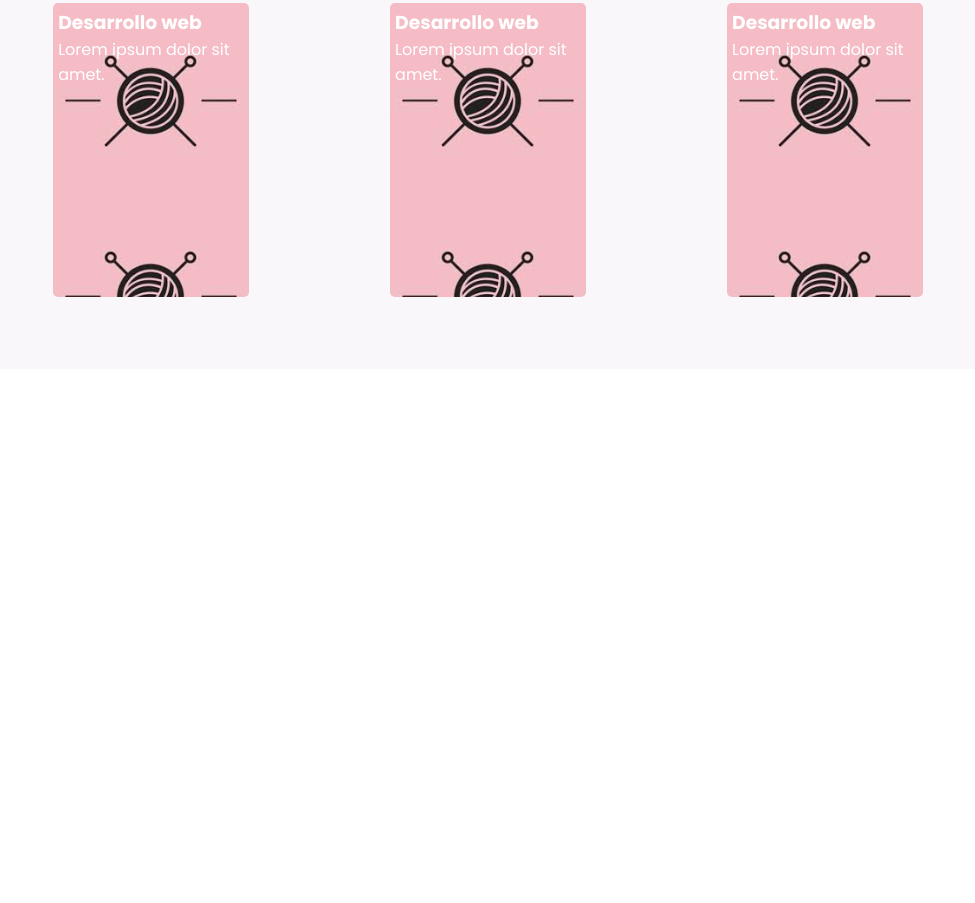
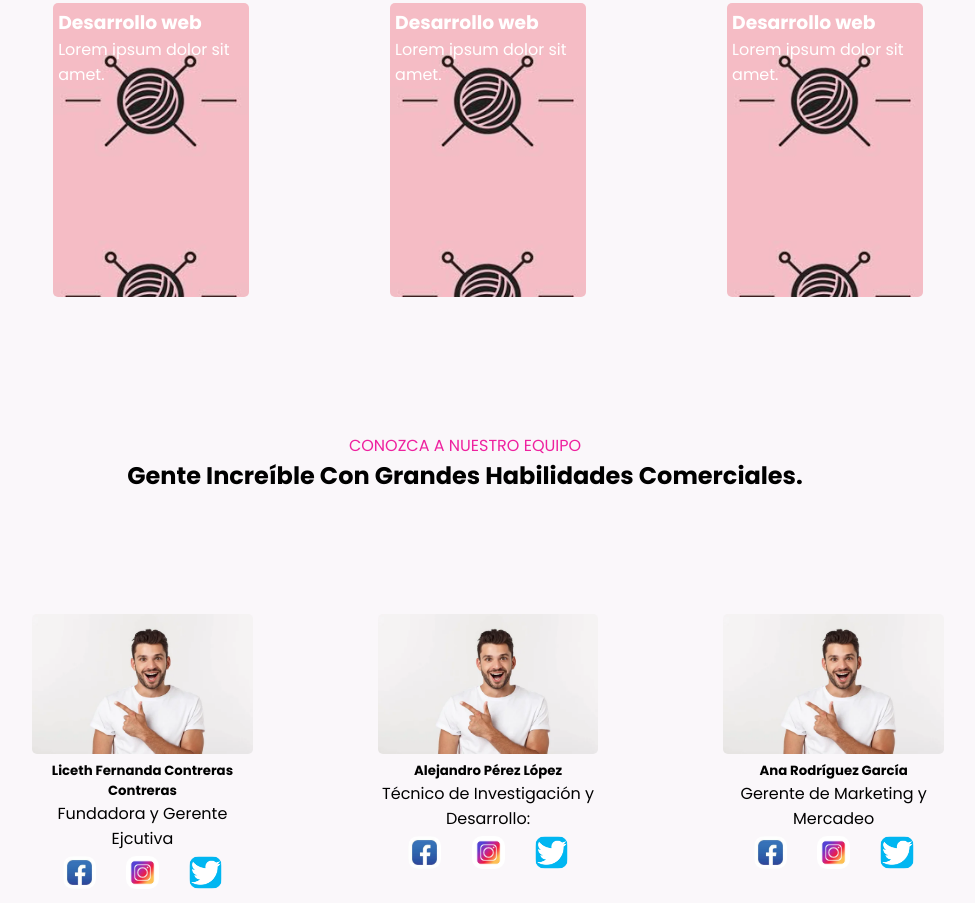
Before and after one commit to Lifercon/ClaseLunes, a plain HTML site: page index.html in a window 1280 px wide. Shown: the part 4137-5040 px from the top of the page, without its empty margins (175-1150 px from the left). Before the commit the page ends 4506 px from the top, so only its background shows below. Drawn offline with Linux system fonts and the light colour scheme.

Commit message:
nuestro equipo

```diff
--- a/css/estilo.css
+++ b/css/estilo.css
@@ -460,3 +460,89 @@ header{
     transition: all ease-in-out .7s;
     box-shadow: 1px 3px 41px -10px var(--main_color-primary);
 }
+
+/* /EQUIPO/ */
+.container_equipo{
+    display: flex;
+    flex-direction: column;
+    padding: 5%;
+    background-color: #faf7fa;
+}
+
+.container_title_equipo{
+    text-align: center;
+}
+.container_title_equipo p{
+    color: var(--color_text-secundary);
+}
+.container_title_equipo h5{
+    color: var(--color_text-secundary);
+}
+
+.content_equipo{
+    display: flex;
+    flex-direction: row;
+    margin: 2%;
+    text-align: center;
+    align-items: center;
+    justify-content: space-evenly;
+    width: 100%;
+    height: 300px;
+}
+.first_member{
+    height: 50%;
+    width: 20%;
+    margin-top: 35px;
+    text-align: center;
+    padding: 5px;
+    flex-direction: colum;
+
+}
+.first_member_img{
+    border-radius: 5px;
+    height: 100%;
+    width: 100%;
+}
+.second_member{
+    height: 50%;
+    width: 20%;
+    margin-top: 35px;
+    text-align: center;
+    padding: 5px;
+    flex-direction: colum;
+}
+.second_member_img{
+    border-radius: 5px;
+    height: 100%;
+    width: 100%;
+
+}
+.third_member{
+    height: 50%;
+    width: 20%;
+    margin-top: 35px;
+    text-align: center;
+    padding: 5px;
+    flex-direction: colum;
+
+}
+.third_member_img{
+    border-radius: 5px;
+    height: 100%;
+    width: 100%;
+}
+.social{
+    display: flex;
+    justify-content: space-evenly;
+}
+.social_icons{
+    border-radius: 30%;
+    height: 15%;
+    width: 15%;
+    margin-top: 5px;
+}
+.social_icons:hover{
+    transform: scale(1.1);
+    transition: all ease-in-out .6s;
+    box-shadow: 1px 3px 41px -10px var(--main_color-primary);
+}
--- a/index.html
+++ b/index.html
@@ -205,6 +205,48 @@
                     </div>
                 </div>
             </div>
+            <!-- conozca nuestro equipo -->
+            <div class="container_equipo">
+                <div class="container_title_equipo">
+                    <p>CONOZCA A NUESTRO EQUIPO</p>
+                    <h2>Gente Increíble Con Grandes Habilidades Comerciales. </h2>
+                </div>
+                <div class="content_equipo">
+                    <div class="first_member">
+                        <img class="first_member_img" src="img/eqipo de trabajo/persona.jpg" alt="">
+                        <h5>Liceth Fernanda Contreras Contreras</h5>
+                        <p>Fundadora y Gerente Ejcutiva</p>
+                        <div class="social">
+                            <img src="img/eqipo de trabajo/images 1.jpg" alt="Facebook Icon" class="social_icons">
+                            <img src="img/eqipo de trabajo/image2.avif" alt="Instagram Icon" class="social_icons">
+                            <img src="img/eqipo de trabajo/image3.png" alt="Twitter Icon" class="social_icons">
+                        </div>
+
+                    </div>
+
+                    <div class="second_member">
+                        <img   class="second_member_img" src="img/eqipo de trabajo/persona.jpg" alt="">
+                        <h5>Alejandro Pérez López</h5>
+                        <p>Técnico de Investigación y Desarrollo:</p>
+                        <div class="social">
+                            <img src="img/eqipo de trabajo/images 1.jpg" alt="Facebook Icon" class="social_icons">
+                            <img src="img/eqipo de trabajo/image2.avif" alt="Instagram Icon" class="social_icons">
+                            <img src="img/eqipo de trabajo/image3.png"Twitter Icon" class="social_icons">
+                        </div>
+                    </div>
+                    <div class="third_member">
+                        <img class="third_member_img" src="img/eqipo de trabajo/persona.jpg" alt="">
+                        <h5>Ana Rodríguez García  </h5>
+                        <p>Gerente de Marketing y Mercadeo</p>
+                        <div class="social">
+                            <img src="img/eqipo de trabajo/images 1.jpg" alt="Facebook Icon" class="social_icons">
+                            <img src="img/eqipo de trabajo/image2.avif" alt="Instagram Icon" class="social_icons">
+                            <img src="img/eqipo de trabajo/image3.png" alt="Twitter Icon" class="social_icons">
+                        </div>
+                    </div>
+
+                </div>
+            </div>
     </main>
     <!--End Main-->
 </body>
```
Also changed, not shown: img/eqipo de trabajo/image2.avif (added), img/eqipo de trabajo/image3.png (added), img/eqipo de trabajo/images 1.jpg (added), img/eqipo de trabajo/persona.jpg (added).
